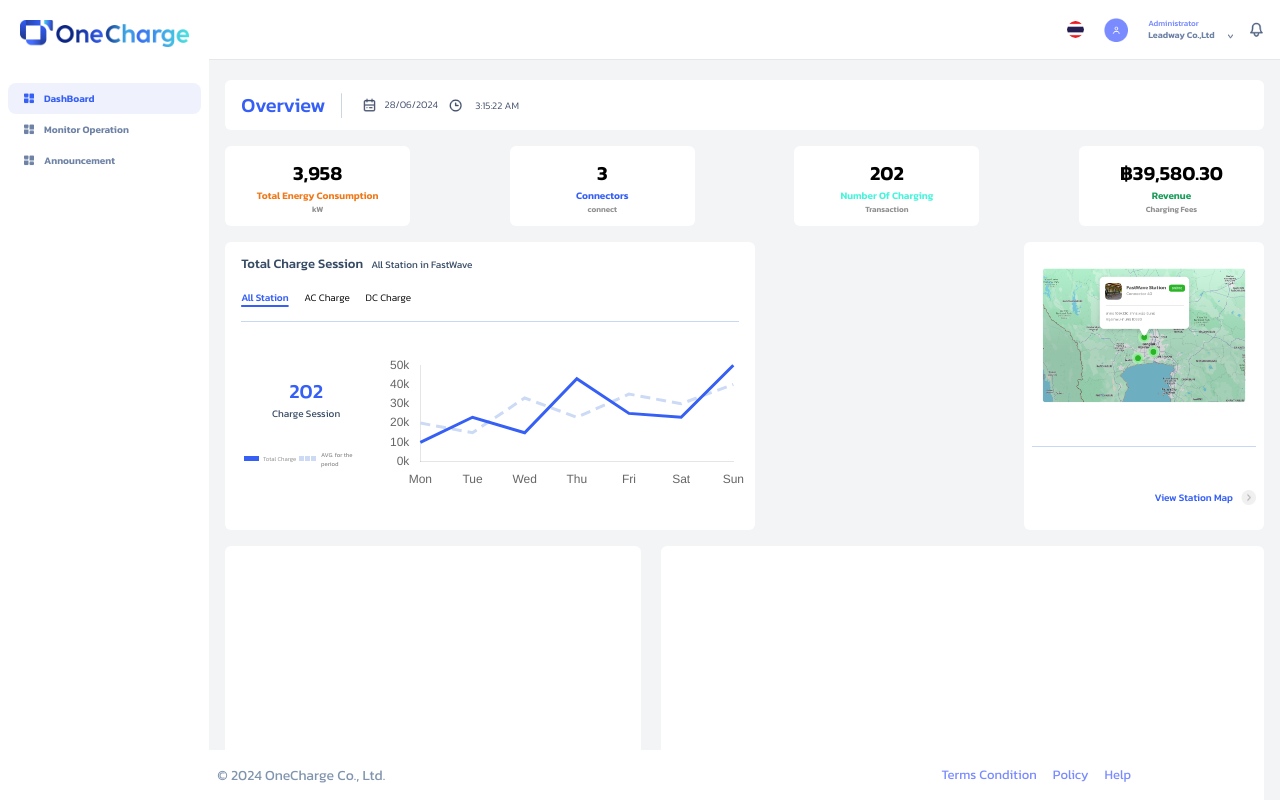
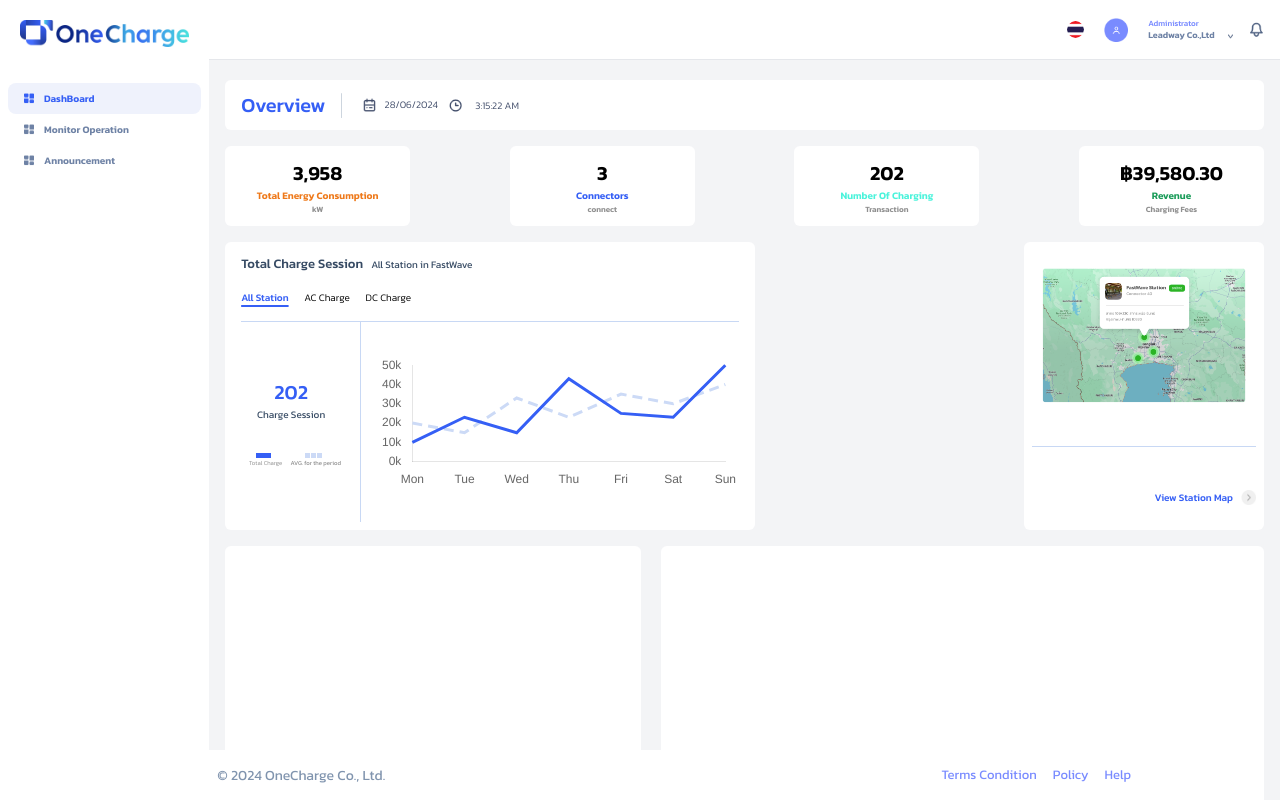
Before and after one commit to ekkasitProject/backoffice_onecharge, a Next.js app: page / in a window 1280 px wide. Built offline with nearby package versions, Linux system fonts and the light colour scheme.

Commit message:
fix:debug stucture v16

```diff
--- a/app/components/dashboard/TotalCharge.tsx
+++ b/app/components/dashboard/TotalCharge.tsx
@@ -135,19 +135,19 @@
       <div className="w-full bg-[#C8D8F4] h-[1px]" />
       <div className="flex justify-between items-center">
         <div className="flex">
-          <div className="flex flex-col justify-around items-center w-[130px] h-[120px]">
+          <div className="flex flex-col justify-around items-center w-[100px] h-[120px]">
             <div className="flex flex-col justify-around items-center w-full">
               <p className="text-[#355FF5] text-[20px] font-medium">202</p>
               <p className="text-[#364A63] text-[10px]">Charge Session</p>
             </div>
             <div className="flex justify-around items-center w-full">
-              <div className="flex items-center justify-center w-[80px]">
+              <div className="flex flex-col items-center justify-center w-[90px]">
                 <div className="w-[15px] h-[5px] bg-[#355FF5]" />
                 <p className="text-[6px] text-[#8C8C8C] pl-1 font-light">
                   Total Charge
                 </p>
               </div>
-              <div className="flex items-center w-[100px]">
+              <div className="flex flex-col justify-center items-center w-[110px]">
                 <div className="flex">
                   {[...Array(3)].map((_, i) => (
                     <div
```
